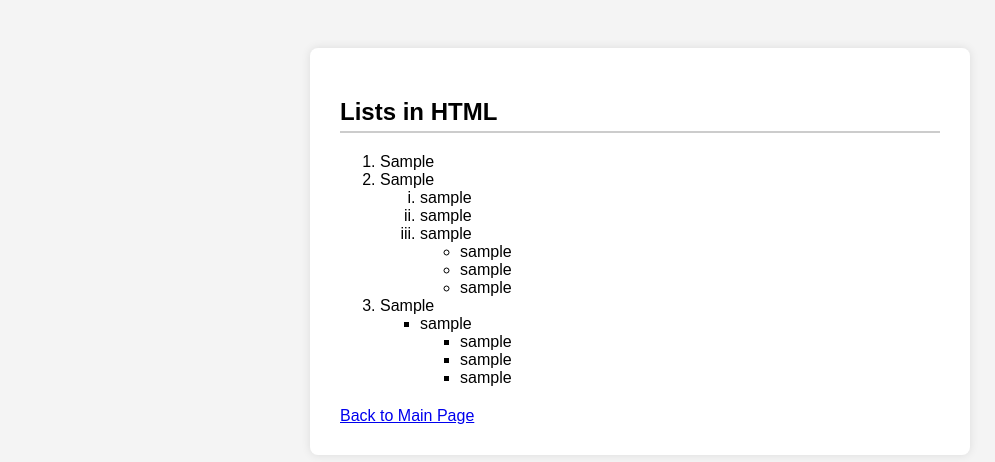
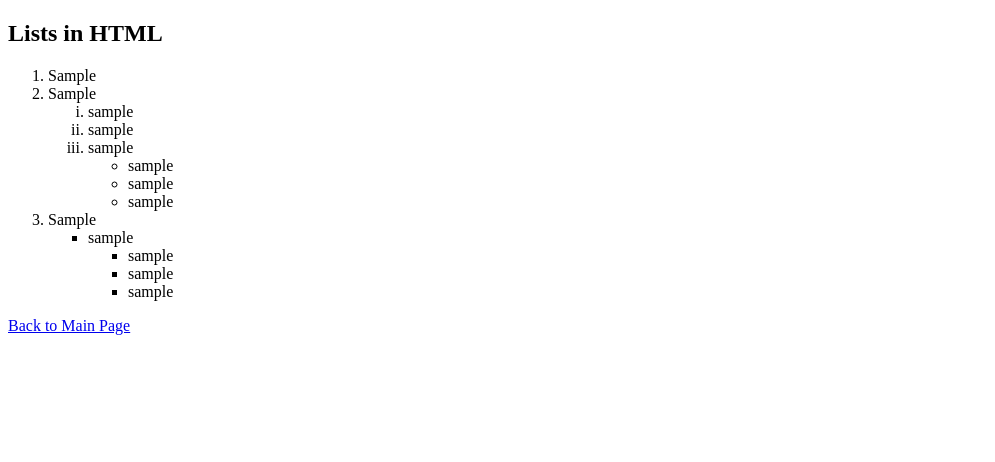
Before and after one commit to neha17910/WEB-CANVAS, a plain HTML site: page html 01/list.html in a window 1280 px wide. Shown: the whole page, without its empty margins (0-995 px from the left). Drawn offline with Linux system fonts and the light colour scheme.

Commit message:
Update list.html

```diff
--- a/html 01/list.html
+++ b/html 01/list.html
@@ -4,13 +4,7 @@
     <meta charset="UTF-8">
     <meta name="viewport" content="width=device-width, initial-scale=1.0">
     <title>List Examples</title>
-    <style>
-        /* (Styling is the same as before) */
-        body { font-family: Arial, sans-serif; background-color: #f4f4f4; padding: 20px; }
-        .container { width: 90%; max-width: 600px; margin: 20px auto; padding: 30px; background-color: white; border-radius: 8px; box-shadow: 0 0 10px rgba(0, 0, 0, 0.1); }
-        h2 { border-bottom: 2px solid #ccc; padding-bottom: 5px; }
-        .back-link { display: block; margin-top: 20px; }
-    </style>
+
 </head>
 <body>
 
@@ -49,4 +43,5 @@
     </div>
 
 </body>
+
 </html>
```
